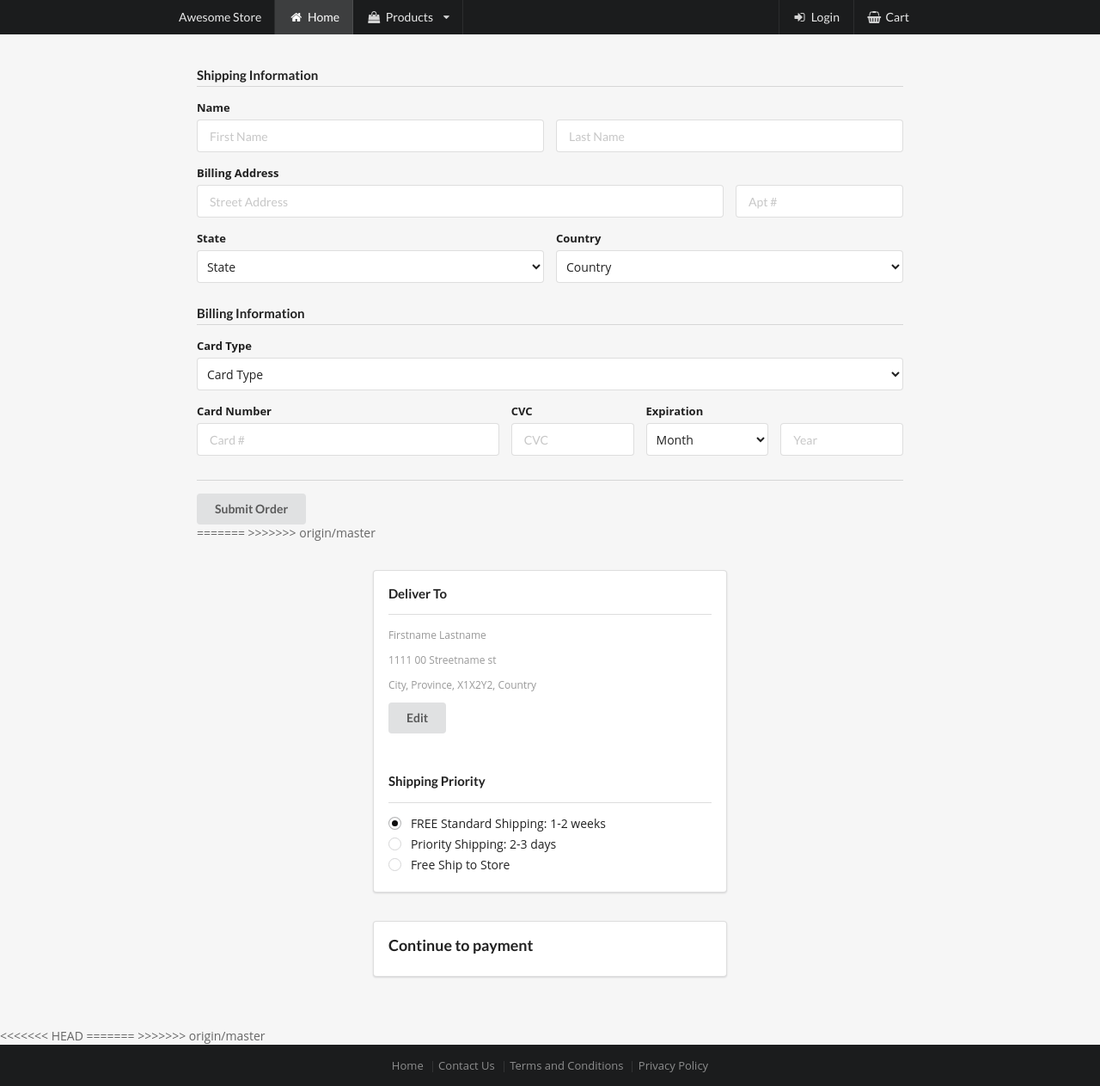
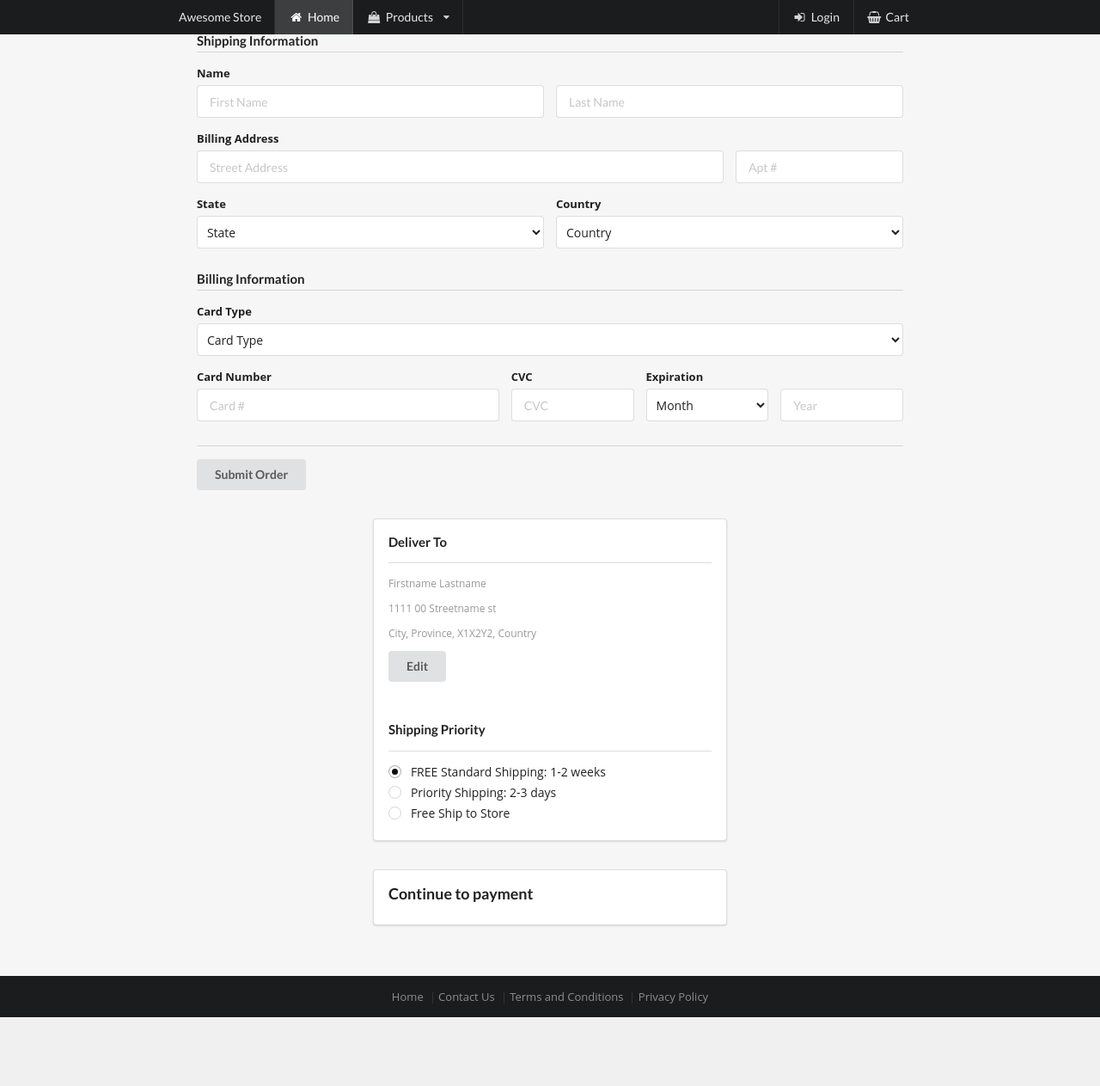
Before and after one commit to alexandersokolov/csci3172project, a PHP site: page /checkout_page.php in a window 1280 px wide. Shown: the whole page at 86% size. After the commit the page ends 1183 px from the top, so only its background shows below. Run offline with PHP 8.4, Linux system fonts and the light colour scheme.

Commit message:
correct checkout

```diff
--- a/checkout_page.php
+++ b/checkout_page.php
@@ -10,18 +10,18 @@
     <link rel="stylesheet" type="text/css" href="sss/sss.css">
     <!-- Stylesheet Link -->
     <link rel="stylesheet" type="text/css" href="css/stylesheet.css">
-<<<<<<< HEAD
+
     <link rel="stylesheet" type="text/css" href="css/style.css">
 
   </head>
 
   <body>
 
-=======
+
   </head>
 
   <body>
->>>>>>> origin/master
+
     <div class="ui grid">
         <div class="computer tablet only row">
             <div class="ui inverted fixed menu navbar page grid">
@@ -110,7 +110,7 @@
     <div class="ui inverted segment">
       <h4 class="ui left floated header">Place Order</h4>
     </div> -->
-<<<<<<< HEAD
+
 <div class="ui grid">
 <div class = "content-container">
 <form class="ui form">
@@ -212,8 +212,7 @@
 </form>
 
 
-=======
->>>>>>> origin/master
+
 
         <div class="ui center aligned segment">
           <h4 class="ui left floated header">Deliver To</h4>
@@ -258,12 +257,10 @@
         </div>
       </div>
     </div>
-<<<<<<< HEAD
+
   </div>
 </div>
-=======
 
->>>>>>> origin/master
 
   </body>
 
```
